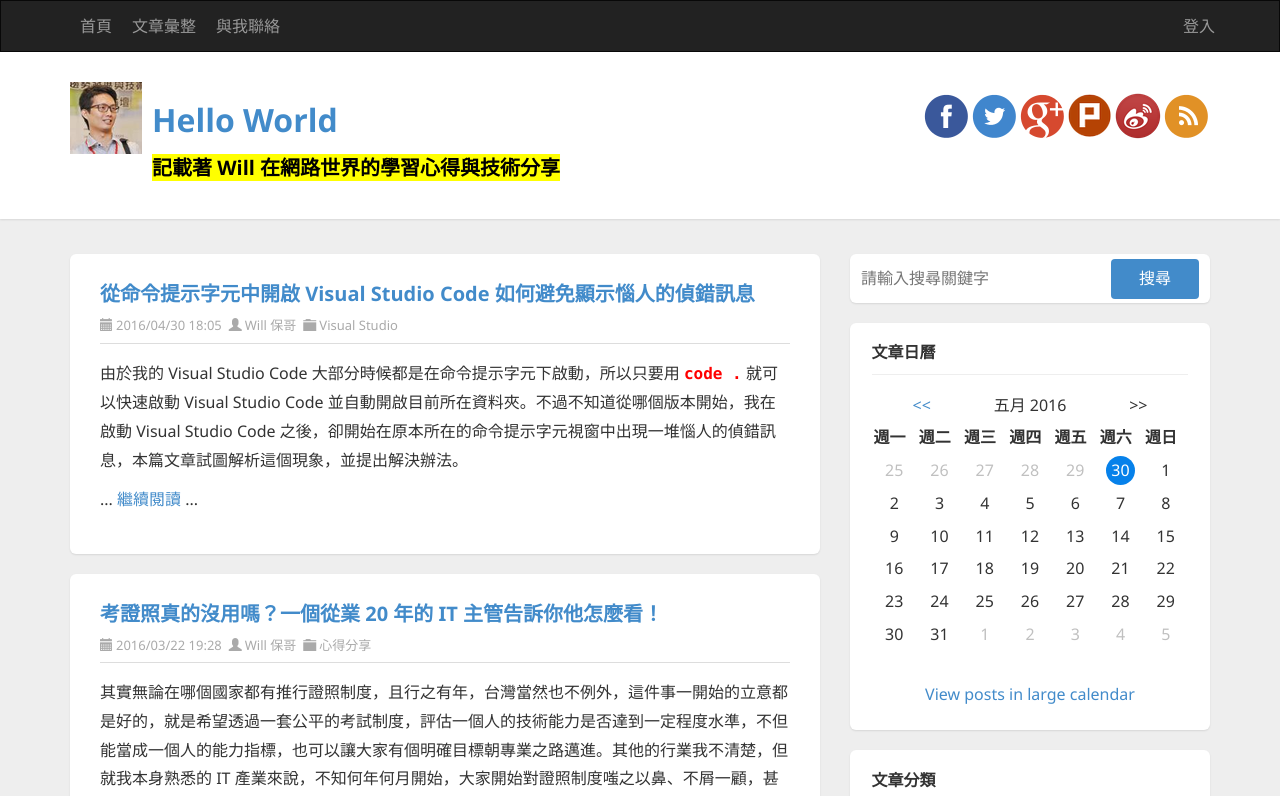
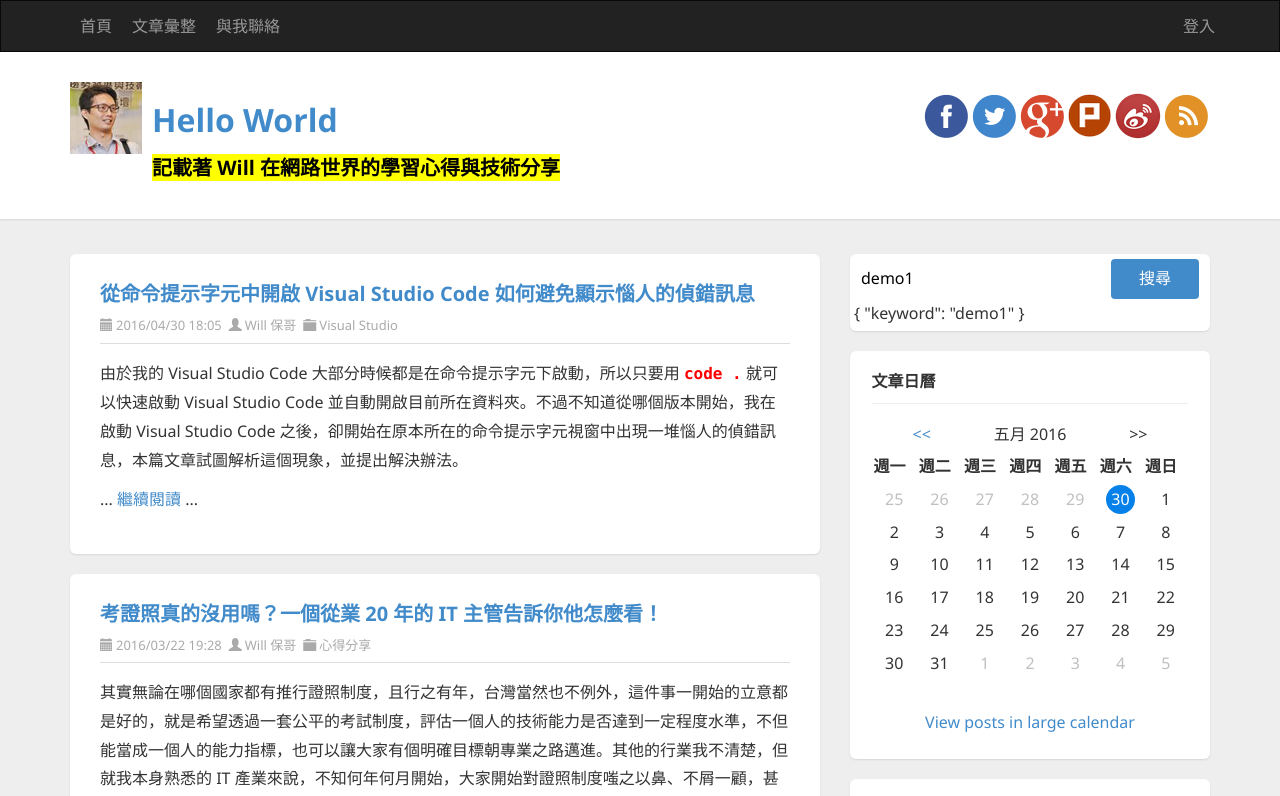
Before and after one commit to doggy8088/ng210307, an Angular app: page / in a window 1280 px wide. Shown: the top 796 px of the page. Built offline with nearby package versions, Linux system fonts and the light colour scheme.

Commit message:
示範雙向繫結用法

```diff
--- a/src/app/app.component.html
+++ b/src/app/app.component.html
@@ -92,8 +92,10 @@
         <div class="widget search">
           <div class="widget-content">
             <div id="searchbox">
-              <input type="text" placeholder="請輸入搜尋關鍵字" accesskey="s">
+              <input type="text" placeholder="請輸入搜尋關鍵字" accesskey="s"
+                     [(ngModel)]="data.keyword">
               <input type="button" value="搜尋" id="searchbutton">
+              {{ data | json }}
             </div>
           </div>
         </div>
--- a/src/app/app.component.ts
+++ b/src/app/app.component.ts
@@ -6,5 +6,7 @@ import { Component } from '@angular/core';
   styleUrls: ['./app.component.css']
 })
 export class AppComponent {
-  title = 'demo1';
+  data = {
+    keyword: 'demo1'
+  };
 }
--- a/src/app/app.module.ts
+++ b/src/app/app.module.ts
@@ -1,5 +1,6 @@
 import { NgModule } from '@angular/core';
 import { BrowserModule } from '@angular/platform-browser';
+import { FormsModule } from '@angular/forms';
 
 import { AppRoutingModule } from './app-routing.module';
 import { AppComponent } from './app.component';
@@ -16,7 +17,8 @@ import { RecentCommentsComponent } from './footer/recent-comments/recent-comment
   ],
   imports: [
     BrowserModule,
-    AppRoutingModule
+    AppRoutingModule,
+    FormsModule
   ],
   providers: [],
   bootstrap: [AppComponent]
```
